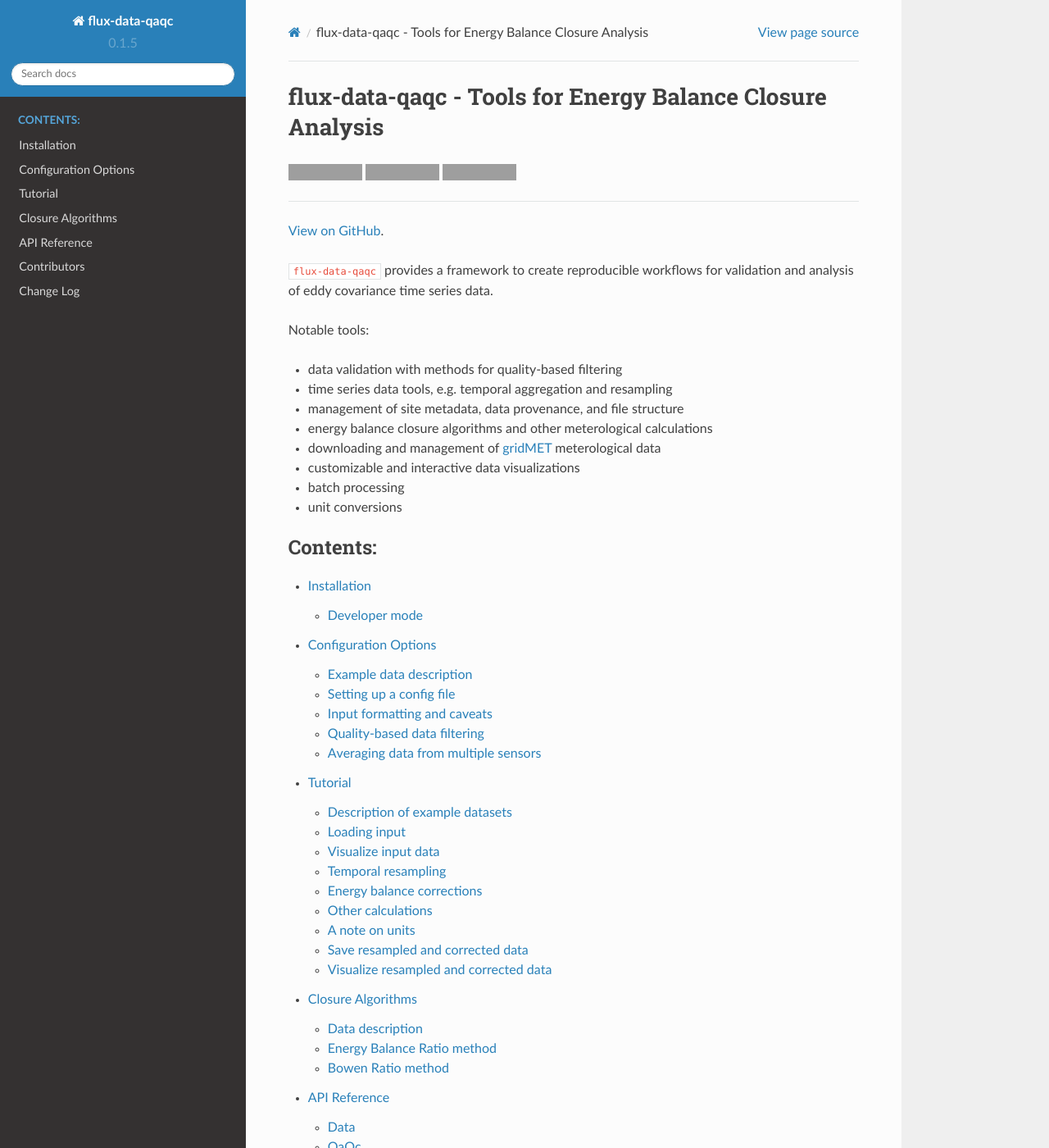
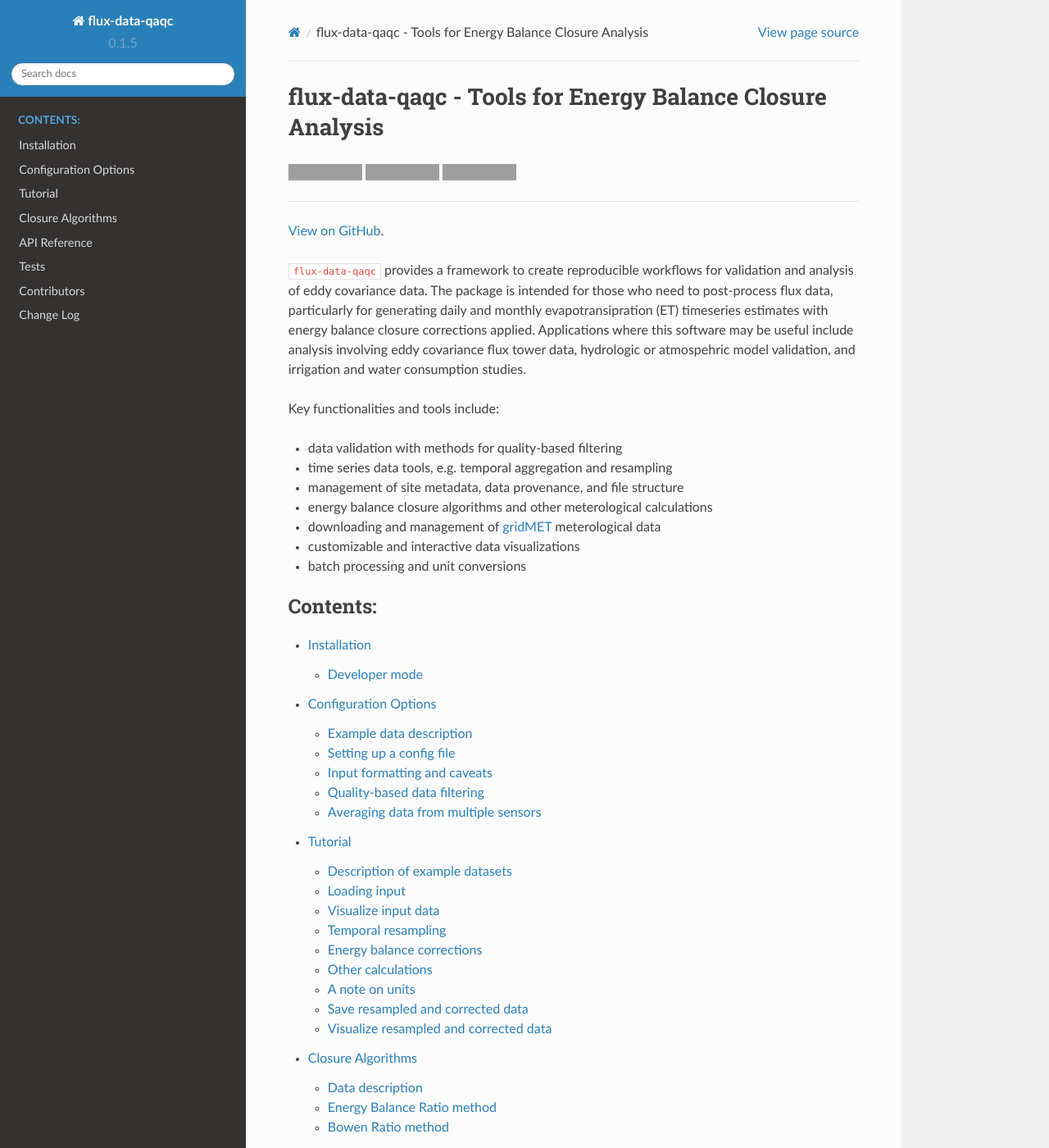
Before and after one commit to Open-ET/flux-data-qaqc, a Sphinx documentation site: the page built from docs/source/index.rst, in a window 1280 px wide and 1400 px high. Shown: the whole window at 82% size. Built offline with Sphinx 7.4.7 and the Read the Docs theme 2.0.0, drawn with Linux system fonts in a browser that asks for light colours; comment, search, counter and statistics services are not loaded; some of the changed text lies outside the part shown; grey boxes are pictures that could not be loaded.

Commit message:
Update docs for tests usage and grammar checks

```diff
--- a/docs/source/index.rst
+++ b/docs/source/index.rst
@@ -10,9 +10,9 @@ flux-data-qaqc - Tools for Energy Balance Closure Analysis
 
 `View on GitHub <https://github.com/Open-ET/flux-data-qaqc>`_.
 
-``flux-data-qaqc`` provides a framework to create reproducible workflows for validation and analysis of eddy covariance time series data.
+``flux-data-qaqc`` provides a framework to create reproducible workflows for validation and analysis of eddy covariance data. The package is intended for those who need to post-process flux data, particularly for generating daily and monthly evapotransipration (ET) timeseries estimates with energy balance closure corrections applied. Applications where this software may be useful include analysis involving eddy covariance flux tower data, hydrologic or atmospehric model validation, and irrigation and water consumption studies.
 
-Notable tools:
+Key functionalities and tools include:
 
 * data validation with methods for quality-based filtering
 * time series data tools, e.g. temporal aggregation and resampling
@@ -20,8 +20,7 @@ Notable tools:
 * energy balance closure algorithms and other meterological calculations
 * downloading and management of `gridMET <http://www.climatologylab.org/gridmet.html>`__ meterological data
 * customizable and interactive data visualizations
-* batch processing
-* unit conversions
+* batch processing and unit conversions
 
 .. toctree::
    :maxdepth: 2
@@ -32,6 +31,7 @@ Notable tools:
    Tutorial <tutorial>
    Closure Algorithms <closure_explanation>
    api
+   Tests <software_tests>
    contributors
 
 .. toctree::
```
Also changed, not shown: README.rst (+3 -4 lines), docs/source/contributors.rst (+8 -0 lines), docs/source/software_tests.rst (added, +24 -0 lines), 1 other file.
